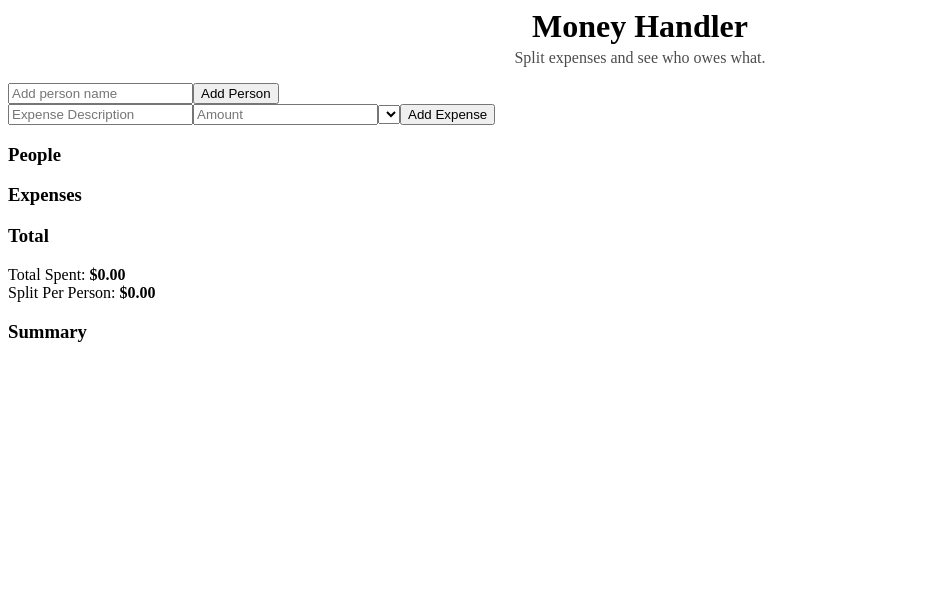
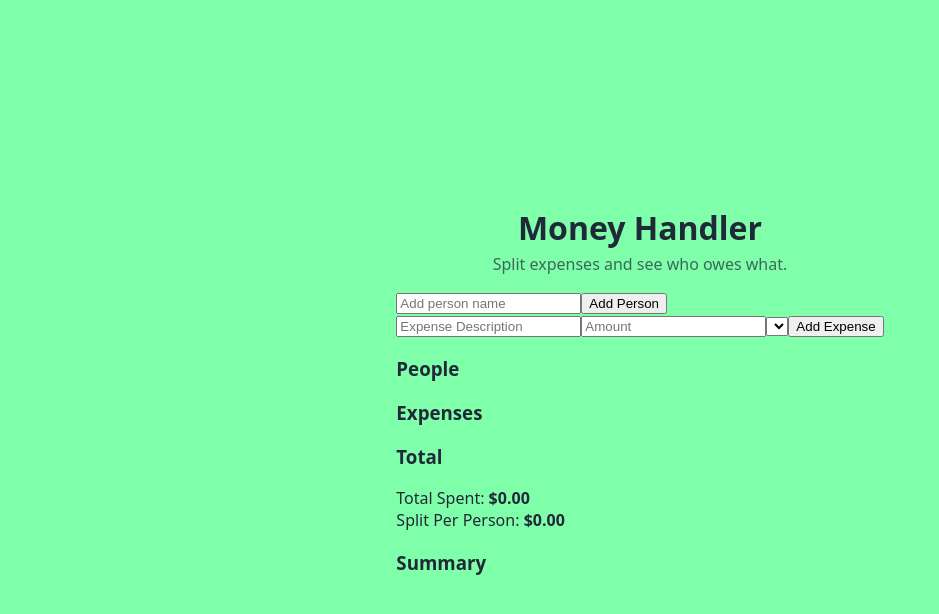
Before and after one commit to Nishikiia/Expenses-Splitter, a Vue app in the folder expense-splitter-vue/: page / in a window 1280 px wide. Shown: the top 614 px of the page, without its empty margins (0-939 px from the left). Built offline with nearby package versions, Linux system fonts and the light colour scheme.

Commit message:
Added Basic Layout and Style

```diff
--- a/expense-splitter-vue/src/style.css
+++ b/expense-splitter-vue/src/style.css
@@ -0,0 +1,14 @@
+* {
+  box-sizing: border-box;
+}
+
+body {
+  margin: 0;
+  min-height: 100vh;
+  display: grid;
+  place-items: center;
+  padding: 24px;
+  font-family: system-ui, sans-serif;
+  background-color: hsl(140, 100%, 75%);
+  color: #1f2937;
+}
```
